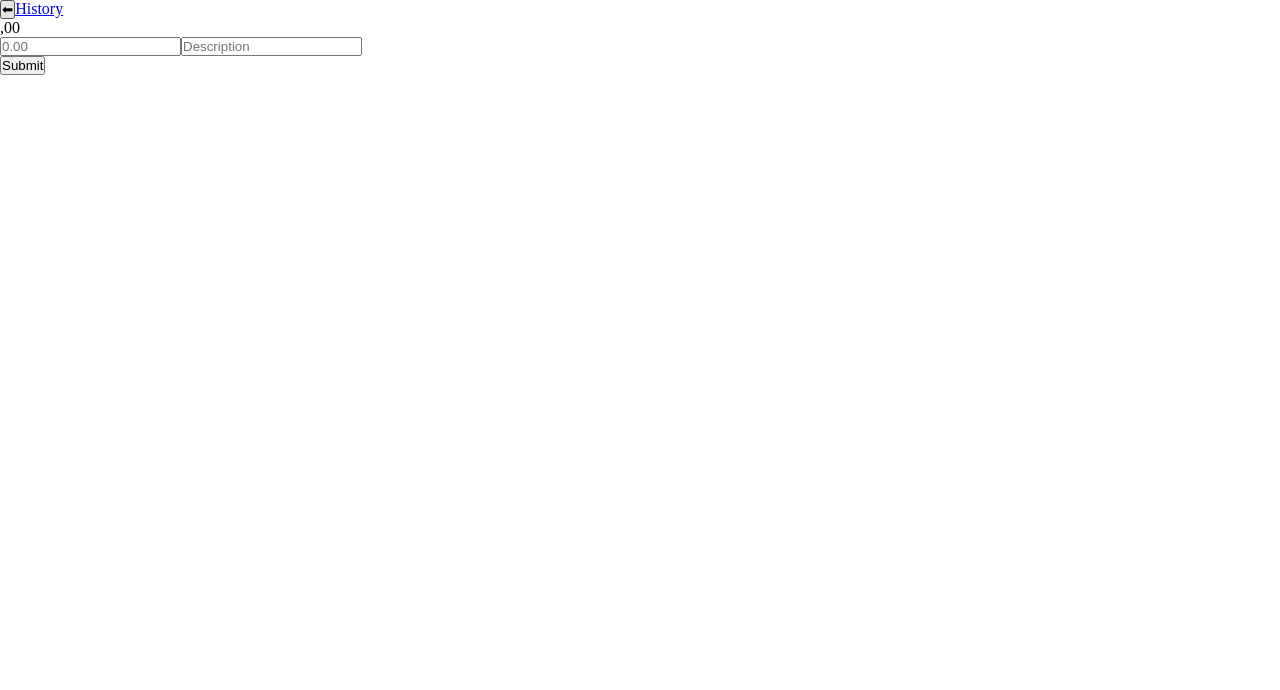
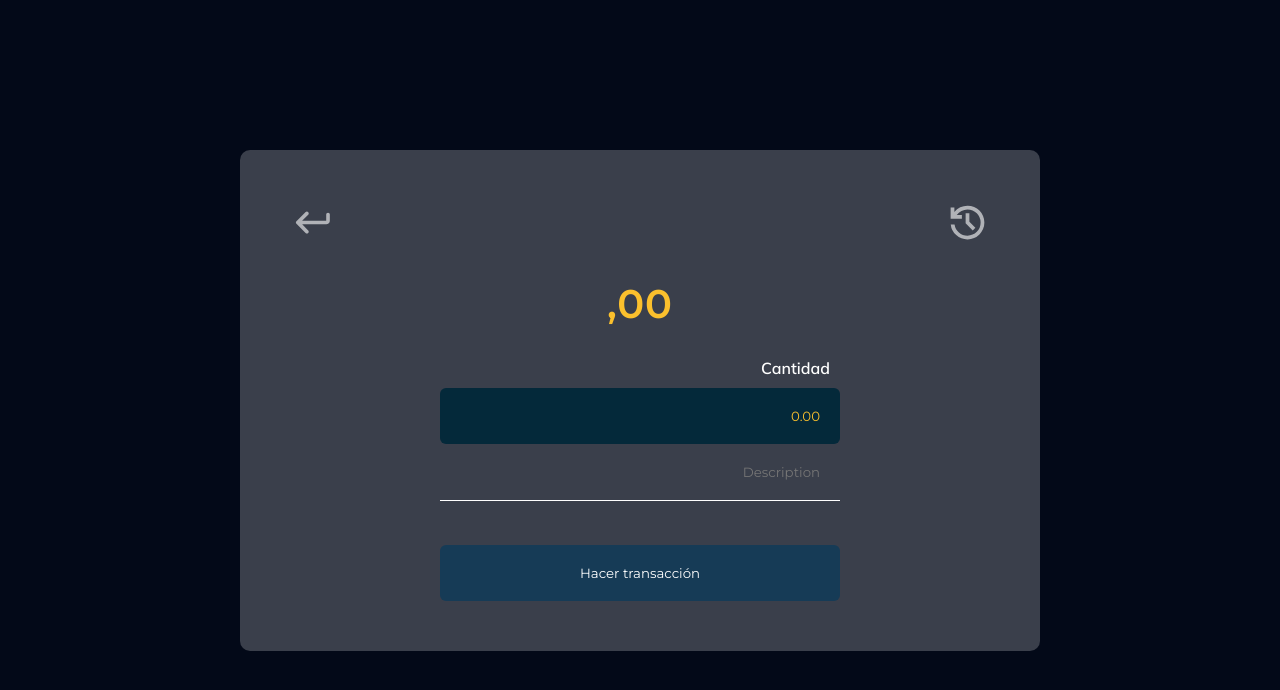
Before and after one commit to DanielGrajales-U/My-wallance, a React (Vite) app: page /private/wallance in a window 1280 px wide. Shown: the top 690 px of the page. Built offline with nearby package versions, Linux system fonts and the light colour scheme; sample sign-in values are in the browser's storage.

Commit message:
Add styles and icons for wallance page

```diff
--- a/src/Page/PRIVATE/Loby/Wallance.tsx
+++ b/src/Page/PRIVATE/Loby/Wallance.tsx
@@ -1,28 +1,37 @@
-import { useContext, useEffect, useState } from "react"
-import { UserContext } from "../../../Context"
-import { PrivateRoutes, UserContextType } from "../../../Interfaces"
-import { useTransaction, useUser } from "../../../Hooks"
-import { convertAmountToNumber } from "../../../Utils"
-import { Link } from "react-router-dom"
-import { validateTransaction } from "../../../Validators"
-import ErrorContext from "../../../Context/error.context"
-import { ErrorContextType } from "../../../Interfaces/error"
-import { ShowError } from "../../../Components"
+import { useContext, useEffect, useState } from 'react';
+import { UserContext } from '../../../Context';
+import { PrivateRoutes, UserContextType } from '../../../Interfaces';
+import { useTransaction, useUser } from '../../../Hooks';
+import { convertAmountToNumber } from '../../../Utils';
+import { Link } from 'react-router-dom';
+import { validateTransaction } from '../../../Validators';
+import ErrorContext from '../../../Context/error.context';
+import { ErrorContextType } from '../../../Interfaces/error';
+import { ShowError } from '../../../Components';
+import { CardContent, NavWallance, WallanceSection } from '../../../Styles/UI-Layouts';
+import {
+  AmountLabelForm,
+  InputAmount,
+  InputDescription,
+  InputGroup,
+  SubmitButton,
+} from '../../../Styles/UI-Components';
+import { AmountShow, BackButton, BackIcon, HistoryIcon, UserNameShow } from '../../../Styles/UI-Wallance';
 
 export default function Wallance() {
-  const {user} = useContext(UserContext) as UserContextType
-  const { errors, setErrors } = useContext(ErrorContext) as ErrorContextType
-  const {handleLogout} = useUser()
-  const { createTrans } = useTransaction()
+  const { user } = useContext(UserContext) as UserContextType;
+  const { errors, setErrors } = useContext(ErrorContext) as ErrorContextType;
+  const { handleLogout } = useUser();
+  const { createTrans } = useTransaction();
 
   useEffect(() => {
-    setErrors([])
-  }, [])
+    setErrors([]);
+  }, []);
 
   const [formData, setFormData] = useState({
     amount: '',
-    description: ''
-  })
+    description: '',
+  });
 
   const handleChange = (e: React.ChangeEvent<HTMLInputElement>) => {
     const { name, value } = e.target;
@@ -34,27 +43,65 @@ export default function Wallance() {
 
   const handleSubmit = (e: React.FormEvent) => {
     e.preventDefault();
-    const data = convertAmountToNumber(formData)
-    const valid = validateTransaction(data)
-    if(valid.length > 0) {
-      setErrors(valid)
-      return
+    const data = convertAmountToNumber(formData);
+    const valid = validateTransaction(data);
+    if (valid.length > 0) {
+      setErrors(valid);
+      return;
     }
     createTrans(data);
   };
 
   return (
-    <section>
-      <button onClick={handleLogout}>⬅</button>
-      <Link to={`/${PrivateRoutes.PRIVATE}/${PrivateRoutes.HISTORY}`} replace>History</Link>
-      <h3>{user?.userName}</h3>
-      <p>{user?.amount},00</p>
-      <form onSubmit={handleSubmit}>
-        <input onChange={handleChange} name="amount" type="text" placeholder="0.00" />
-        <input onChange={handleChange} name="description" type="text" placeholder="Description"/>
-        <ShowError errors={errors}/>
-        <button type="submit">Submit</button>
-      </form>
-    </section>
-  )
+    <WallanceSection>
+      <CardContent>
+        <NavWallance>
+          <BackButton onClick={handleLogout}>
+            <BackIcon
+              xmlns='http://www.w3.org/2000/svg'
+              height='45'
+              viewBox='0 -960 960 960'
+              width='45'
+              fill='#ffffff99'
+            >
+              <path d='m259.675-440.891 128.543 129.108q11.326 11.826 11.076 27.033t-11.576 27.033q-11.827 11.826-27.783 11.826-15.957 0-27.783-11.826l-194-193.935q-6.079-5.724-9.235-12.884-3.157-7.161-3.157-14.66 0-7.5 3.157-14.482 3.156-6.983 9.235-13.17l195.5-194.935q11.326-11.326 27.283-11.326 15.956 0 27.783 11.826 11.326 11.826 11.076 27.533t-11.576 27.033L258.675-516.609h513.738V-649q0-16.207 11.251-27.408 11.252-11.201 27.484-11.201 15.732 0 27.14 11.201 11.408 11.201 11.408 27.408v131.391q0 32.163-22.396 54.441-22.397 22.277-54.887 22.277H259.675Z' />
+            </BackIcon>
+          </BackButton>
+          <Link to={`/${PrivateRoutes.PRIVATE}/${PrivateRoutes.HISTORY}`} replace>
+            <HistoryIcon
+              xmlns='http://www.w3.org/2000/svg'
+              height='45'
+              viewBox='0 -960 960 960'
+              width='45'
+              fill='#FFFFFF99'
+            >
+              <path d='M480-120q-138 0-240.5-91.5T122-440h82q14 104 92.5 172T480-200q117 0 198.5-81.5T760-480q0-117-81.5-198.5T480-760q-69 0-129 32t-101 88h110v80H120v-240h80v94q51-64 124.5-99T480-840q75 0 140.5 28.5t114 77q48.5 48.5 77 114T840-480q0 75-28.5 140.5t-77 114q-48.5 48.5-114 77T480-120Zm112-192L440-464v-216h80v184l128 128-56 56Z' />
+            </HistoryIcon>
+          </Link>
+        </NavWallance>
+        <UserNameShow>{user?.userName}</UserNameShow>
+        <AmountShow>{user?.amount},00</AmountShow>
+        <form onSubmit={handleSubmit}>
+          <InputGroup>
+            <AmountLabelForm htmlFor='amount'>Cantidad</AmountLabelForm>
+            <InputAmount
+              onChange={handleChange}
+              name='amount'
+              type='text'
+              placeholder='0.00'
+              id='amount'
+            />
+            <InputDescription
+              onChange={handleChange}
+              name='description'
+              type='text'
+              placeholder='Description'
+            />
+            <ShowError errors={errors} />
+            <SubmitButton type='submit'>Hacer transacción</SubmitButton>
+          </InputGroup>
+        </form>
+      </CardContent>
+    </WallanceSection>
+  );
 }
--- a/src/Styles/UI-Components.ts
+++ b/src/Styles/UI-Components.ts
@@ -1,15 +1,20 @@
-import styled from "styled-components";
-import { Link as RouterLink } from "react-router-dom";
+import styled from 'styled-components';
+import { Link as RouterLink } from 'react-router-dom';
 
 export const SesionDiv = styled.div`
   width: 100vw;
   height: 100vh;
-    background: rgb(8,32,50);
-    background: linear-gradient(180deg, rgba(8,32,50,1) 0%, rgba(8,32,50,1) 35%, rgba(22,59,86,1) 100%);
+  background: rgb(8, 32, 50);
+  background: linear-gradient(
+    180deg,
+    rgba(8, 32, 50, 1) 0%,
+    rgba(8, 32, 50, 1) 35%,
+    rgba(22, 59, 86, 1) 100%
+  );
   display: flex;
   justify-content: center;
   align-items: center;
-`
+`;
 
 export const TitleSesion = styled.h2`
   font-weight: bold;
@@ -19,7 +24,7 @@ export const TitleSesion = styled.h2`
   color: #fff;
   width: 100%;
   text-align: center;
-`
+`;
 
 export const CardForm = styled.form`
   background-color: #082032;
@@ -31,8 +36,7 @@ export const CardForm = styled.form`
   flex-wrap: wrap;
   justify-content: center;
   align-items: center;
-
-`
+`;
 
 export const InputGroup = styled.div`
   width: 400px;
@@ -40,29 +44,29 @@ export const InputGroup = styled.div`
   flex-wrap: wrap;
   justify-content: center;
   align-items: center;
-`
+`;
 
 export const Input = styled.input`
   width: 100%;
   border-radius: 6px;
   border: none;
   padding: 20px 20px;
-    background-color: #04293A;
+  background-color: #04293a;
   color: #fff;
   outline: none;
   margin-bottom: 44px;
   font-family: Montserrat;
-`
+`;
 
 export const LabelForm = styled.label`
   font-family: Mulish;
   width: 100%;
   color: #fff;
   font-weight: 600;
-`
+`;
 
 export const SubmitButton = styled.button`
-    background-color: #163B56;
+  background-color: #163b56;
   width: 100%;
   border: none;
   outline: none;
@@ -70,19 +74,19 @@ export const SubmitButton = styled.button`
   border-radius: 6px;
   color: #fff;
   font-family: Montserrat;
-    transition: all .2s ease-in-out;
+  transition: all 0.2s ease-in-out;
   cursor: pointer;
   &:hover {
-        background-color: #06296B;
+    background-color: #06296b;
     font-weight: bolder;
   }
-`
+`;
 
 export const DontAccount = styled.p`
   font-family: Montserrat;
   color: #fff;
   letter-spacing: 1px;
-`
+`;
 
 export const Link = styled(RouterLink)`
   font-family: Montserrat;
@@ -90,9 +94,47 @@ export const Link = styled(RouterLink)`
   font-weight: bolder;
   letter-spacing: 1px;
   text-decoration: none;
-    transition: all .2s ease-in-out;
+  transition: all 0.2s ease-in-out;
   &:hover {
     color: #fff;
     font-weight: bolder;
   }
+`;
+
+export const InputAmount = styled.input`
+  width: 100%;
+  border-radius: 6px;
+  border: none;
+  padding: 20px 20px;
+  background-color: #04293a;
+  color: #fbc02d;
+  outline: none;
+  font-family: Montserrat;
+  text-align: right;
+  &::placeholder {
+    color: #fbc02d;
+  }
+`;
+
+export const InputDescription = styled.input`
+  background-color: transparent;
+  width: 100%;
+  border: none;
+  border-bottom: 1px solid #fff;
+  padding: 20px 20px;
+  color: #fff;
+  outline: none;
+  margin-bottom: 44px;
+  font-family: Montserrat;
+  text-align: right;
+`;
+
+export const AmountLabelForm = styled.label`
+    font-family: Mulish;
+    width: 100%;
+    color: #fff;
+    font-weight: 600;
+    text-align: right;
+    margin: 0 10px 10px 0;
+
 `
--- /dev/null
+++ b/src/Styles/UI-Layouts.ts
@@ -0,0 +1,28 @@
+import styled from "styled-components";
+
+export const WallanceSection = styled.section`
+    width: 100vw;
+    height: 100vh;
+    background-color: #030918;
+    display: flex;
+    justify-content: center;
+    align-items: center;
+`
+
+export const CardContent = styled.div`
+    width: 700px;
+    background-color: #ffffff38;
+    padding: 50px;
+    border-radius: 10px;
+    display: flex;
+    flex-wrap: wrap;
+    justify-content: center;
+    align-items: center;
+`
+
+export const NavWallance = styled.nav`
+    width: 100%;
+    display: flex;
+    justify-content: space-between;
+    align-items: center;
+`
--- /dev/null
+++ b/src/Styles/UI-Wallance.ts
@@ -0,0 +1,48 @@
+import styled from "styled-components";
+
+export const UserNameShow = styled.h3`
+    width: 100%;
+    color: #fff;
+    font-family: Mulish;
+    font-weight: bolder;
+    letter-spacing: 1px;
+    font-size: 25px;
+    margin-left: 20px;
+`
+
+export const AmountShow = styled.p`
+    width: 100%;
+    color: #FBC02D;
+    font-family: Montserrat;
+    font-weight: 600;
+    letter-spacing: 1px;
+    font-size: 40px;
+    text-align: center;
+    margin: 30px 0;
+`
+
+export const HistoryIcon = styled.svg`
+    transition: all .4s ease-in-out;
+    &:hover{
+        cursor: pointer;
+        transform: rotate(360deg);
+        fill: #fff;
+    }
+`
+
+export const BackIcon = styled.svg`
+    &:hover{
+        cursor: pointer;
+        fill: #fff;
+    }
+`
+
+export const BackButton = styled.button`
+    background-color: transparent;
+    border: none;
+    cursor: pointer;
+    transition: all .4s ease-in-out;
+    &:hover{
+        transform: scale(1.2);
+    }
+`
```
Lines whose indentation alone changed are shown as unchanged.
